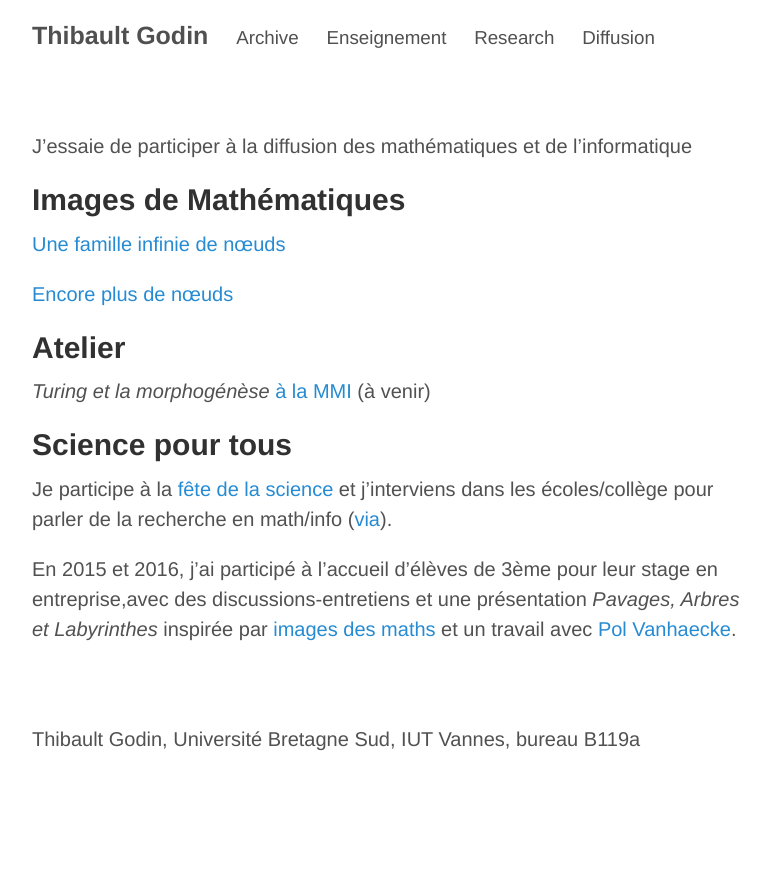
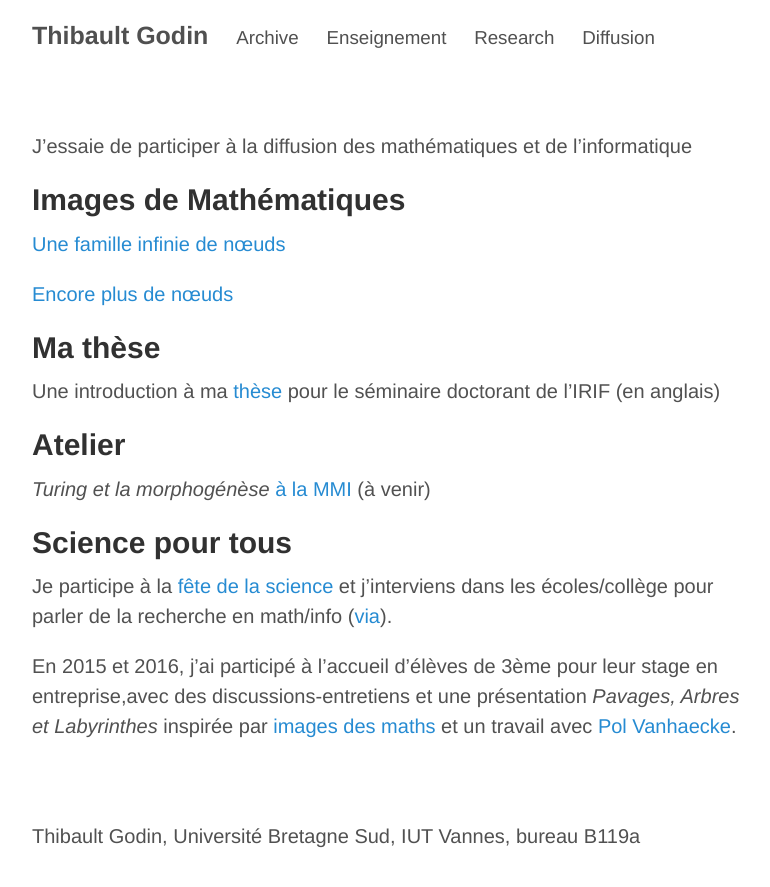
Before and after one commit to thibgodin/thibgodin.github.io, a Jekyll site: the page built from diffusion.md, in a window 1280 px wide. Shown: the top 887 px of the page, without its empty margins (248-1018 px from the left). Built offline with Jekyll 4.4.1, drawn with Linux system fonts in a browser that asks for light colours; our own code applies the rules of GitHub Pages for plain Markdown files.

Commit message:
Update diffusion.md

```diff
--- a/diffusion.md
+++ b/diffusion.md
@@ -8,6 +8,9 @@ J'essaie de participer à la diffusion  des mathématiques et de l'informatique
 
 [Encore plus de nœuds](http://images.math.cnrs.fr/Une-famille-infinie-de-noeuds-II.html)
 
+## Ma thèse
+
+Une introduction à ma [thèse](https://semidoc.github.io/godin-mealy) pour le séminaire doctorant de l'IRIF (en anglais)
 
 ## Atelier
 
```
